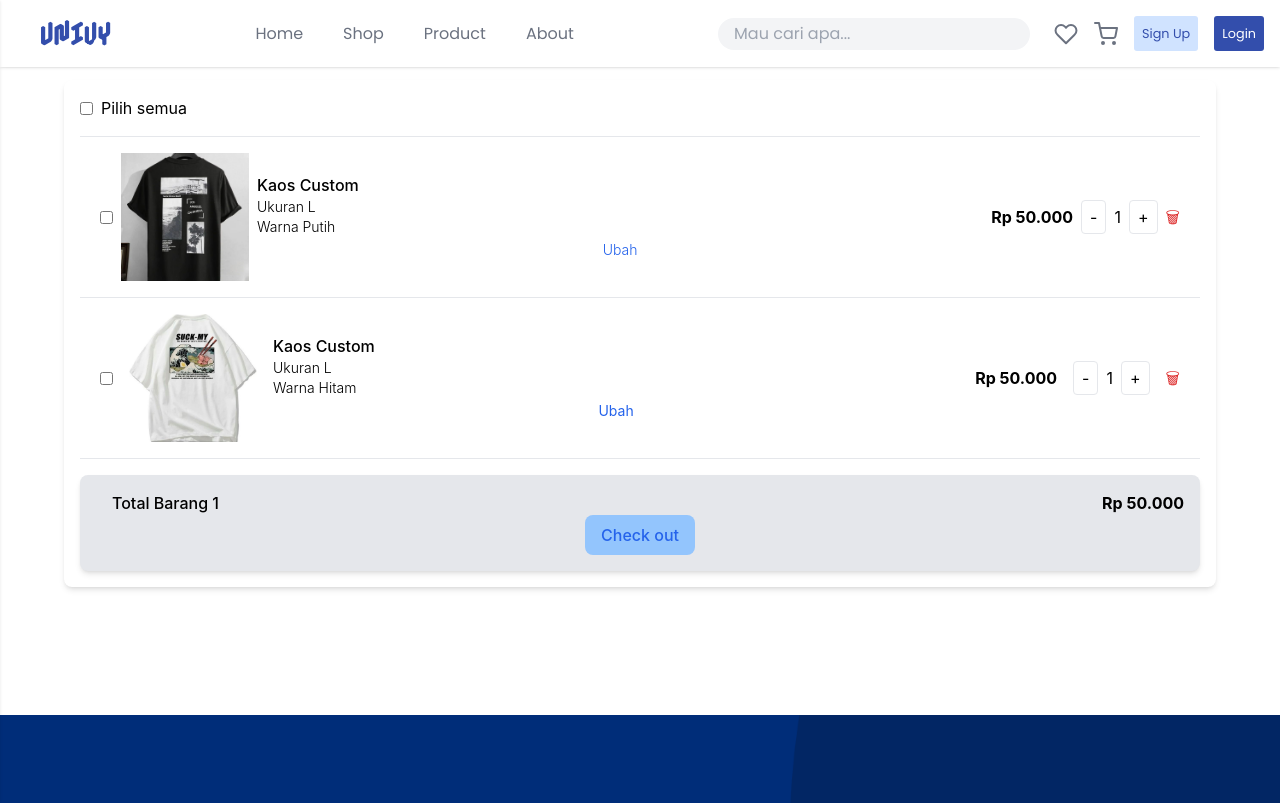
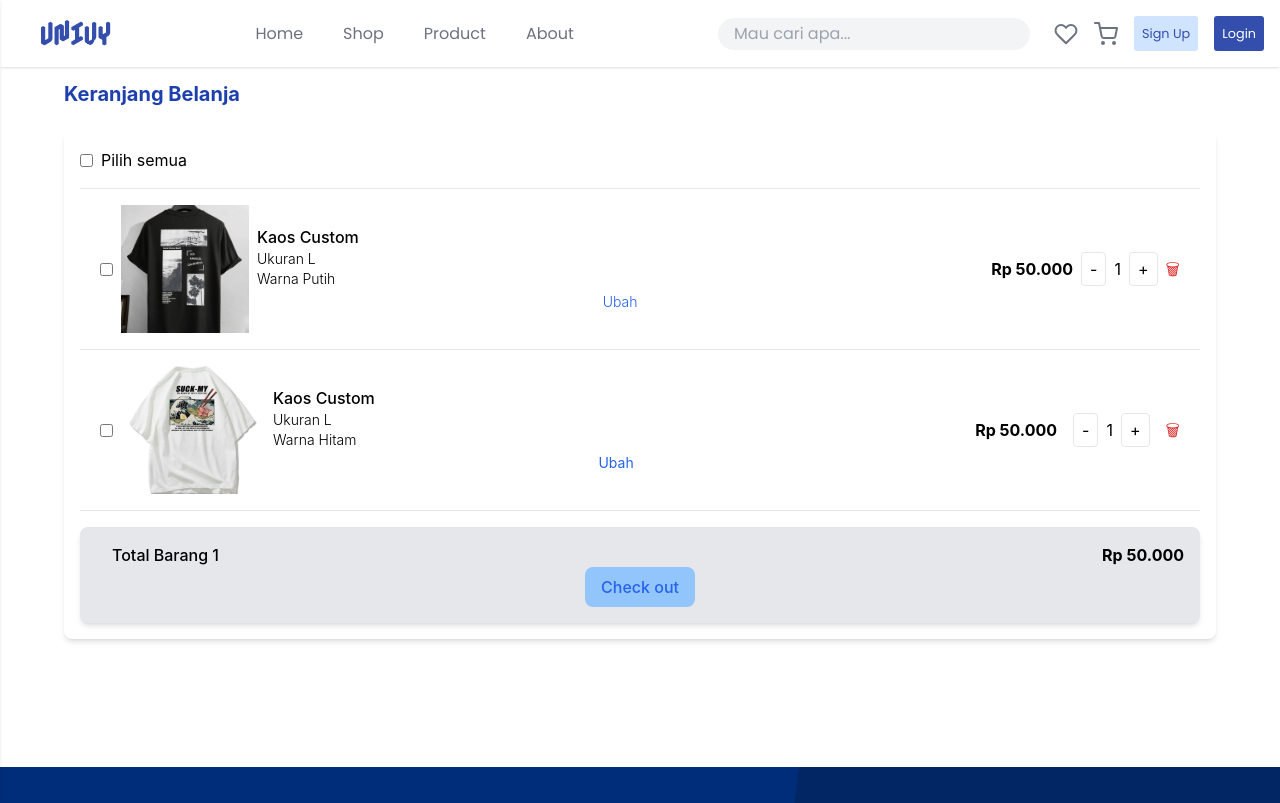
Before and after one commit to ViaoraAlbino/enggan_ngoding, a React (Vite) app in the folder frontend/: page / in a window 1280 px wide. Shown: the top 803 px of the page. Built offline with nearby package versions, Linux system fonts and the light colour scheme; grey boxes are pictures that could not be loaded.

Commit message:
Update Keranjang.jsx

```diff
--- a/frontend/src/components/Keranjang.jsx
+++ b/frontend/src/components/Keranjang.jsx
@@ -3,9 +3,8 @@ import React from "react";
 const Keranjang = () => {
     return (
         // Main content
-        <main className="container mx-auto flex-grow p-16">
-            <h2 className="text-xl font-bold mb-4">
-            </h2>
+        <main className="container mx-auto flex-grow p-16 pt-20">
+            <h2 className="text-xl font-bold text-left text-blue-800 mb-6">Keranjang Belanja</h2>
             <div className="bg-white rounded-lg shadow-md p-4">
                 <div className="border-b pb-4">
                     <label className="flex items-center space-x-2">
@@ -14,7 +13,7 @@ const Keranjang = () => {
                     </label>
                 </div>
 
-                {/* item */}
+                {/* item 1 */}
                 <div className="flex items-center space-x-2 py-4 border-b px-5">
                     <input type="checkbox" className="form-checkbbox" />
                     <img src="src/assets/gambar/Kaos/kaos1.jpeg" alt="kaos" className="w-32 h-32 object-cover" />
```
